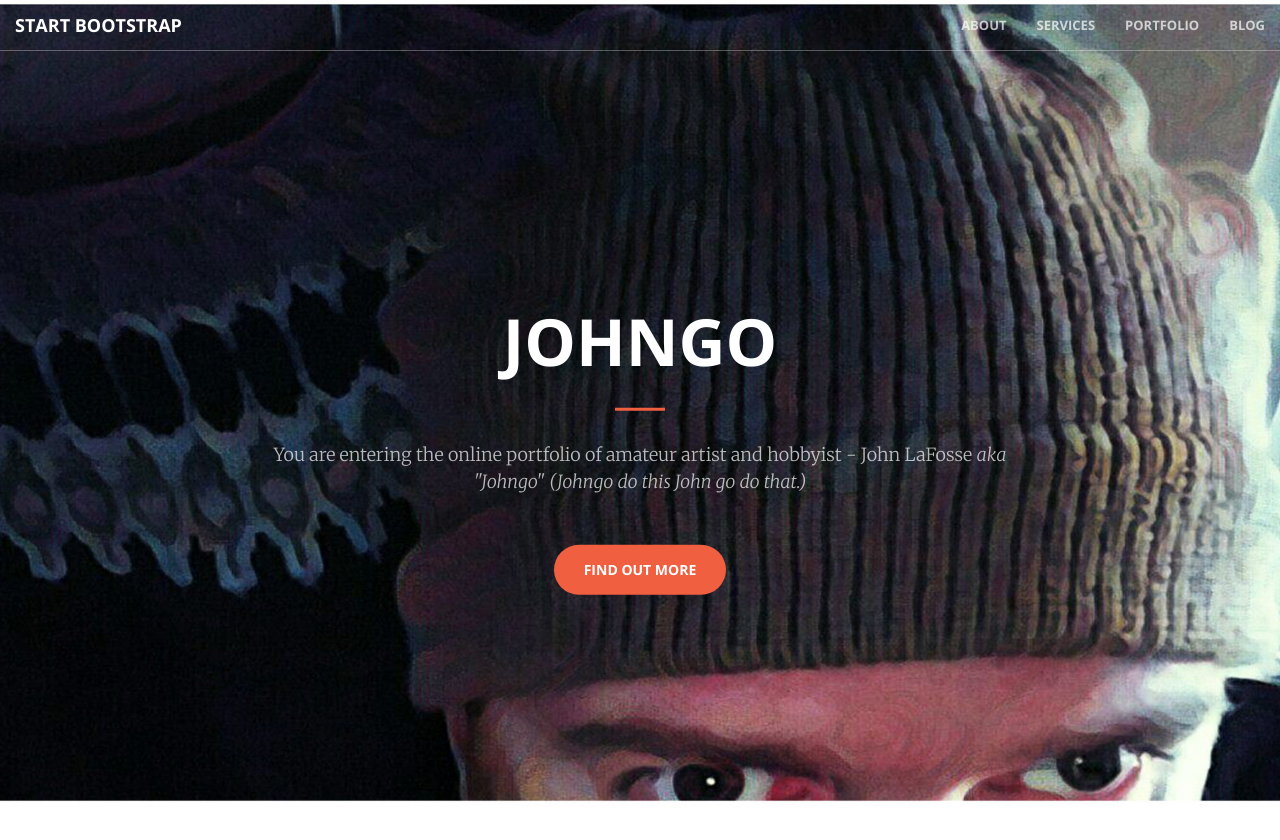
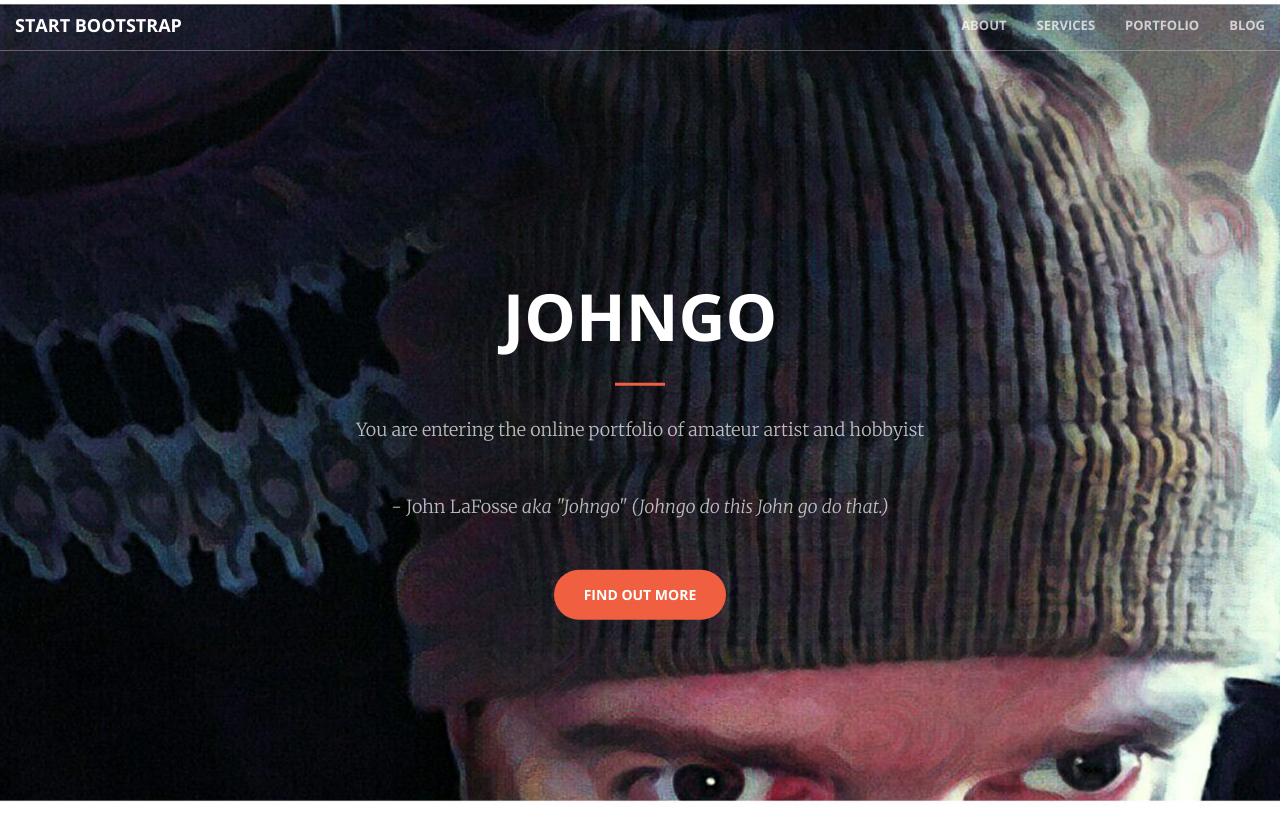
Before and after one commit to Koluskomtu/lafosse, a Jekyll site: the page index.html, which Jekyll copies as it is, in a window 1280 px wide and 900 px high. Shown: the top 840 px of the window. Built offline with Jekyll 4.4.1, drawn with Linux system fonts in a browser that asks for light colours.

```diff
--- a/index.html
+++ b/index.html
@@ -60,7 +60,8 @@
 				<div class="header-content-inner">
 					 <h1 id="homeHeading">Johngo</h1>
                <hr>
-               <p>You are entering the online portfolio of amateur artist and hobbyist - John LaFosse <i>aka "Johngo" (Johngo do this John go do that.)</i></p>
+					<p>You are entering the online portfolio of amateur artist and hobbyist</p>
+					<p> - John LaFosse <i>aka "Johngo" (Johngo do this John go do that.)</i></p>
 
 
 					<a href="about.html" class="btn btn-primary btn-xl page-scroll">Find Out More</a>
```
